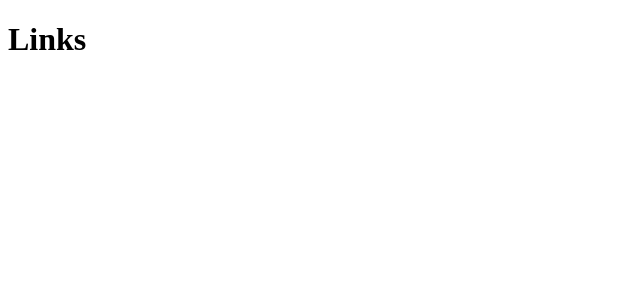
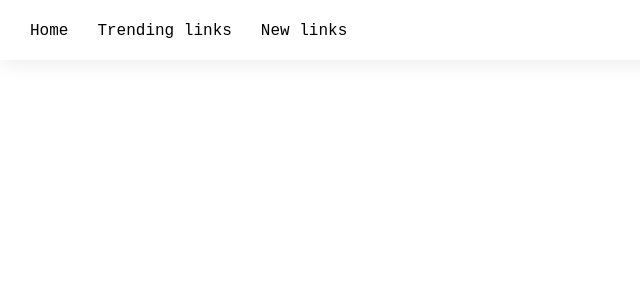
Before and after one commit to 4S1ght/linkswall, a SvelteKit app: page /links in a window 1280 px wide. Shown: the top 300 px of the page, without its empty margins (0-640 px from the left). Built offline with nearby package versions, Linux system fonts and the light colour scheme.

Commit message:
Basic page layout

```diff
--- a/package.json
+++ b/package.json
@@ -23,5 +23,8 @@
 		"typescript": "^5.0.0",
 		"vite": "^4.2.0"
 	},
-	"type": "module"
+	"type": "module",
+	"dependencies": {
+		"sass": "^1.60.0"
+	}
 }
--- a/src/components/Navbar.svelte
+++ b/src/components/Navbar.svelte
@@ -0,0 +1,47 @@
+<script lang="ts">
+
+</script>
+
+<nav>
+    <section class="body">
+        <a href="/">Home</a>
+        <a href="/links">Trending links</a>
+        <a href="/newlinks">New links</a>
+    </section>
+</nav>
+
+<style lang="scss">
+
+    nav {
+        position: fixed;
+        top: 0;
+        left: 0;
+        height: 60px;
+        width: 100%;
+        background-color: rgb(255, 255, 255);
+        box-shadow: 0 0 25px rgba(0, 0, 0, 0.103);
+        display: flex;
+        align-items: center;
+        justify-content: center;
+        z-index: 100;
+
+        section.body {
+            display: block;
+            max-width: 1400px;
+            width: 100%;
+            margin: 0 30px;
+
+            a {
+                margin: 0 25px 0 0;
+                font-family: 'Courier New', Courier, monospace;
+                text-decoration: none;
+                color: black;
+
+                &:hover {
+                    text-decoration: underline;
+                }
+            }
+        }
+    }
+
+</style>
--- a/src/components/Post.svelte
+++ b/src/components/Post.svelte
@@ -0,0 +1,82 @@
+<script lang="ts">
+
+    export let link: string
+    export let title: string
+    export let description: string
+    export let votes: number
+
+</script>
+
+<div class="post">
+    <div class="votes">
+        <button class="up"></button>
+        <p class="count">{votes}</p>
+        <button class="down"></button>
+    </div>
+    <div class="content">
+        <a class="title" href={link}>
+            <h1>{title}</h1>
+        </a>
+        <a class="link" href={link}>{link}</a>
+        <p class="description">{description}</p>
+    </div>
+</div>
+
+<style lang="scss">
+
+    * {
+        font-family: 'Courier New', Courier, monospace;
+        color: black;
+    }
+    a {
+        text-decoration: none;
+        &:hover {
+            text-decoration: underline;
+        }
+    }
+
+    .post {
+        padding: 20px;
+        margin: 20px;
+        border-bottom: solid 1px #0000000e;
+
+        display: grid;
+        grid-template-columns: 60px 1fr;
+        gap: 30px;
+
+        .votes {
+            display: flex;
+            align-items: center;
+            flex-direction: column;
+
+            .count {
+                font-size: 18px;
+                text-align: center;
+                font-weight: bold;
+            }
+            button {
+                height: 20px;
+                width: 20px;
+                background: transparent;
+                border: none;
+                border-top: solid 2px rgba(0, 0, 0, 0.3);
+                border-left: solid 2px rgba(0, 0, 0, 0.3);
+                cursor: pointer;
+                &.up { transform: rotate(45deg); }
+                &.down { transform: rotate(-135deg); }
+                &:hover { border-color: black; }
+            }
+        }
+
+        .content {
+            .title h1 {
+                margin: 0;
+            }
+            .link {
+                font-size: 13px;
+                margin: 0;
+            }
+        }
+    }
+
+</style>
--- /dev/null
+++ b/src/routes/+layout.svelte
@@ -0,0 +1,9 @@
+<script lang="ts">
+
+    import Navbar from '../components/Navbar.svelte'
+
+</script>
+
+<Navbar/>
+
+<slot/>
```
Also changed, not shown: src/components/Feed.svelte (+30 -0 lines), src/routes/+page.svelte (+13 -2 lines), 1 other file (tests, documents, lock files or other folders).
